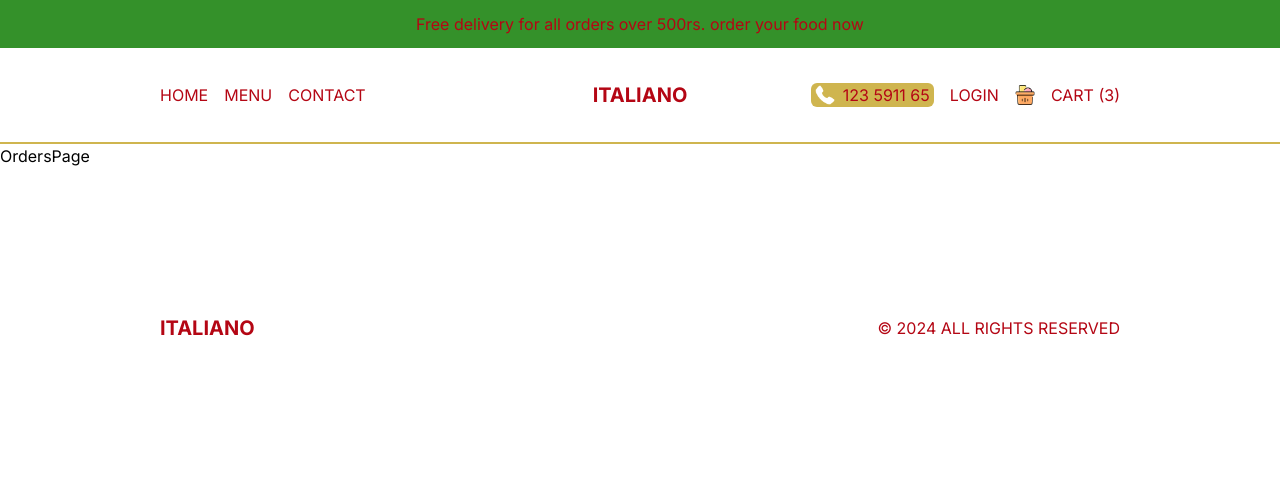
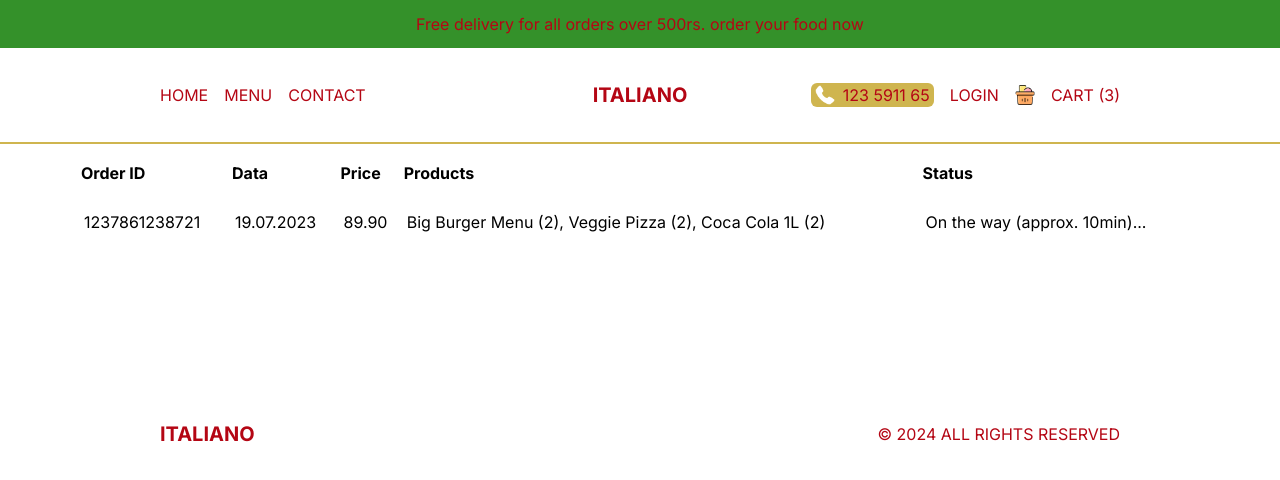
Before and after one commit to ASK-Baloch/Italiano, a Next.js app: page /orders in a window 1280 px wide. Shown: the top 480 px of the page. Built offline with nearby package versions, Linux system fonts and the light colour scheme.

Commit message:
working on Orders Page

```diff
--- a/src/app/orders/page.tsx
+++ b/src/app/orders/page.tsx
@@ -1,9 +1,32 @@
-import React from 'react'
+import React from "react";
 
 const OrdersPage = () => {
   return (
-    <div>OrdersPage</div>
-  )
-}
+    <div className="p-4 lg:px-20 2xl:px-40">
+      <table className="w-full   ">
+        <thead >
+          <tr className="text-left">
+            <th className="md:block ">Order ID</th>
+            <th>Data</th>
+            <th>Price</th>
+            <th className="md:block ">Products</th>
+            <th>Status</th>
+          </tr>
+        </thead>
+        <tbody>
+          <tr className="text-sm md:text-base">
+            <td className="hidden md:block py-6 px-1">1237861238721</td>
+            <td className="py-6 px-1">19.07.2023</td>
+            <td className="py-6 px-1">89.90</td>
+            <td className="hidden md:block py-6 px-1">
+              Big Burger Menu (2), Veggie Pizza (2), Coca Cola 1L (2)
+            </td>
+            <td className="py-6 px-1">On the way (approx. 10min)...</td>
+          </tr>
+        </tbody>
+      </table>
+    </div>
+  );
+};
 
-export default OrdersPage
+export default OrdersPage;
```
